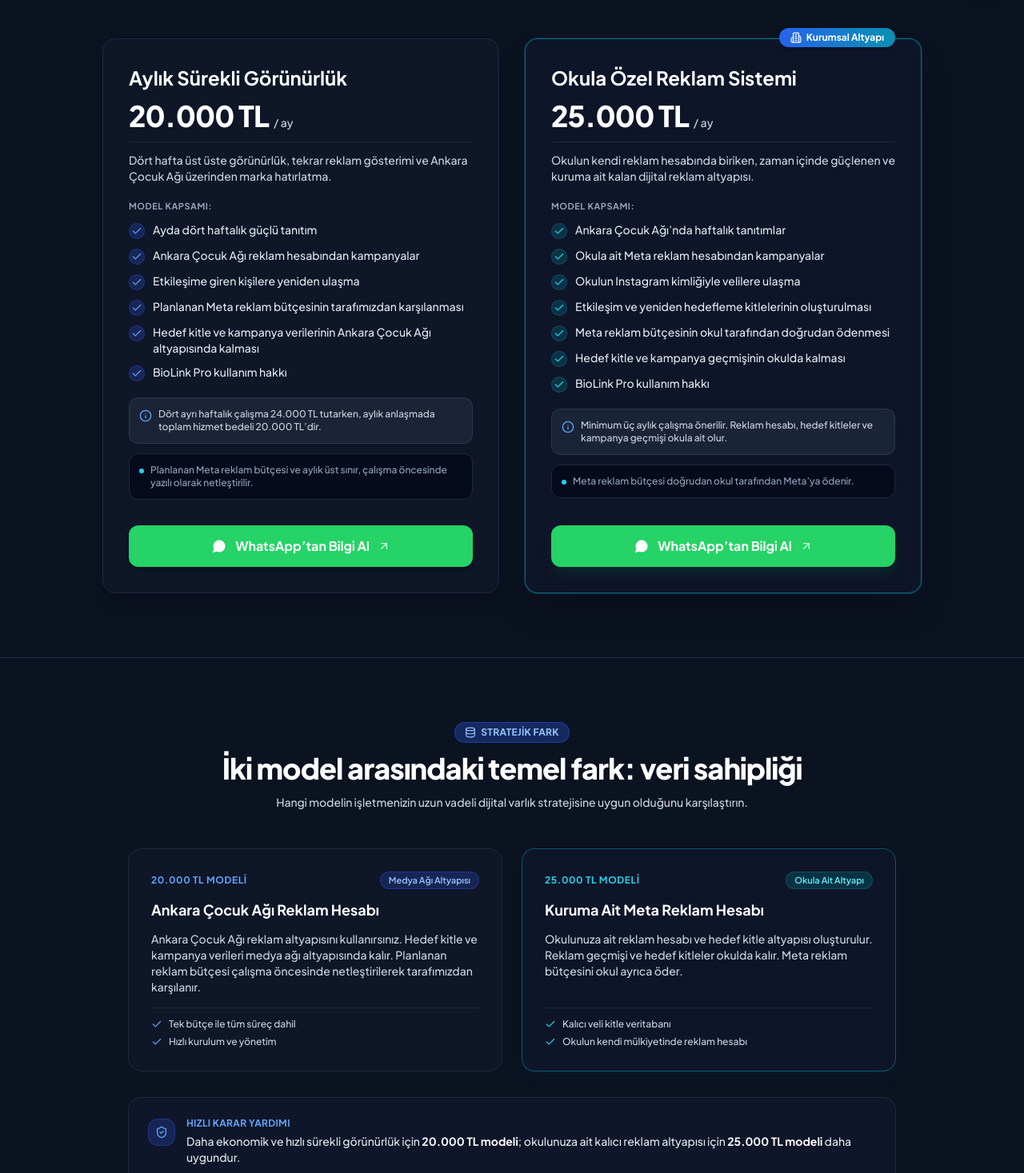
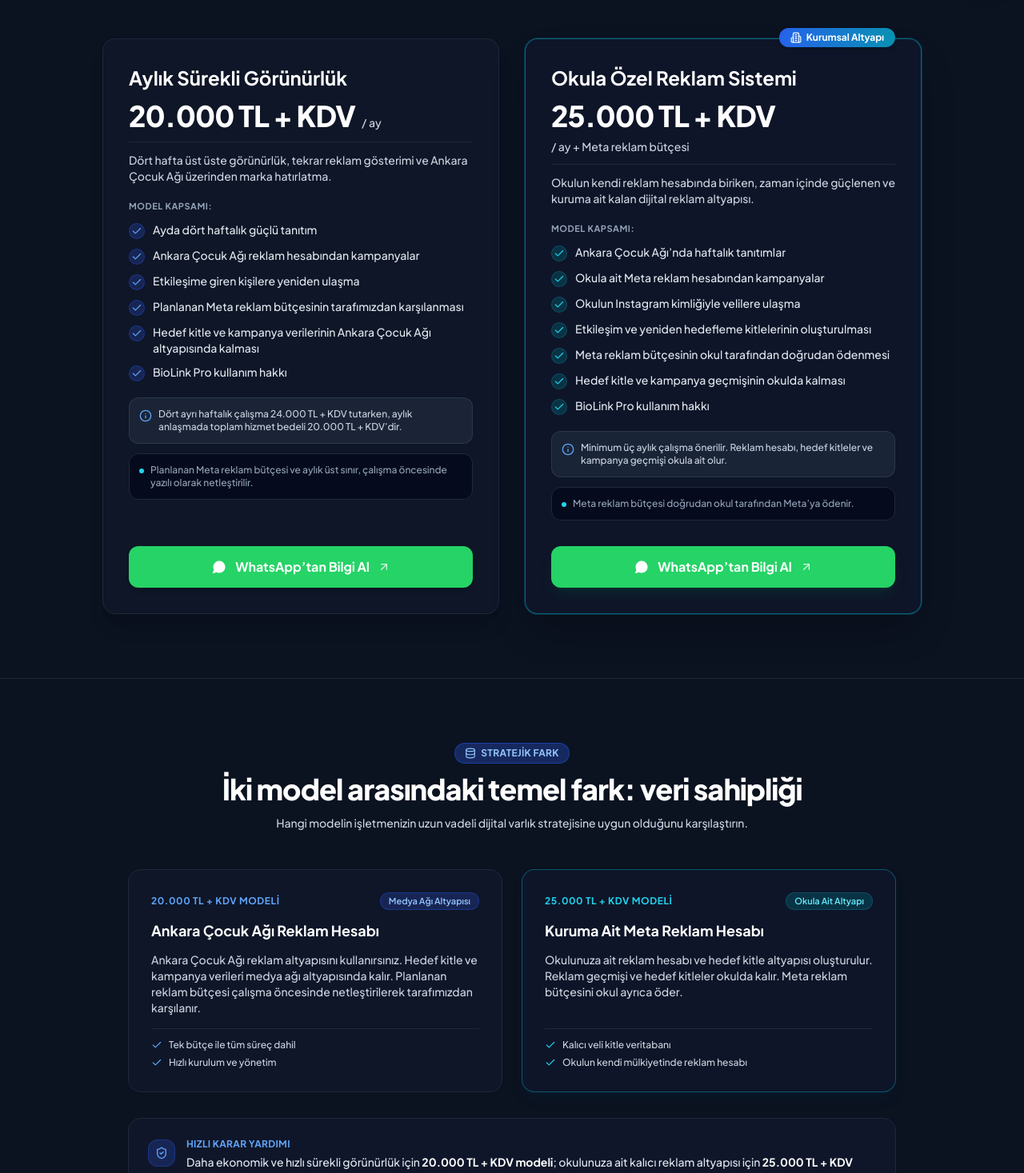
Before and after one commit to ozatabull2-cmd/ankara_cocuk_landingpage_v3, a React (Vite) app: page /aylik-calisma in a window 1280 px wide. Shown: the part 803-2270 px from the top of the page at 80% size. Built offline with nearby package versions, Linux system fonts and the light colour scheme.

Commit message:
feat: tum fiyatlara + KDV ibaresi eklendi

```diff
--- a/src/components/Footer.tsx
+++ b/src/components/Footer.tsx
@@ -38,7 +38,7 @@
             <ul className="space-y-2.5 text-sm sm:text-base font-bold">
               <li>
                 <Link to="/" className="text-slate-200 hover:text-white transition-colors">
-                  Haftalık Tanıtım Paketleri (3.000 TL - 6.000 TL)
+                  Haftalık Tanıtım Paketleri (3.000 TL + KDV - 6.000 TL + KDV)
                 </Link>
               </li>
               <li>
--- a/src/components/home/HomeNeedSplitter.tsx
+++ b/src/components/home/HomeNeedSplitter.tsx
@@ -35,7 +35,7 @@
               </div>
             </div>
             <div className="mt-4 pt-3 border-t border-slate-100 flex items-center justify-between text-xs font-bold text-blue-600">
-              <span>Haftalık Paketleri İnceleyin (3.000 TL - 6.000 TL)</span>
+              <span>Haftalık Paketleri İnceleyin (3.000 TL + KDV - 6.000 TL + KDV)</span>
               <ArrowDown className="w-4 h-4 group-hover:translate-y-0.5 transition-transform" />
             </div>
           </a>
--- a/src/components/home/HomePackageComparison.tsx
+++ b/src/components/home/HomePackageComparison.tsx
@@ -62,8 +62,8 @@
         {/* Desktop Header Bar (Visible on md+ screens) */}
         <div className="hidden md:grid md:grid-cols-12 gap-4 pb-3 border-b-2 border-slate-200 text-sm font-black uppercase tracking-wider text-[#0B2545] px-4">
           <div className="md:col-span-4">Özellik</div>
-          <div className="md:col-span-4 text-center">3.000 TL (Duyur ve Görünür Ol)</div>
-          <div className="md:col-span-4 text-center text-[#D93829]">6.000 TL (Yönlendir, Ölç ve Yeniden Ulaş)</div>
+          <div className="md:col-span-4 text-center">3.000 TL + KDV (Duyur ve Görünür Ol)</div>
+          <div className="md:col-span-4 text-center text-[#D93829]">6.000 TL + KDV (Yönlendir, Ölç ve Yeniden Ulaş)</div>
         </div>
 
         {/* Rows Container */}
@@ -86,7 +86,7 @@
                   {/* 3.000 TL Column */}
                   <div className="p-3 rounded-xl bg-slate-50 border border-slate-200 flex flex-col justify-between">
                     <div className="text-[11px] font-black text-slate-700 uppercase tracking-wide mb-1.5 flex items-center justify-between md:hidden">
-                      <span>3.000 TL</span>
+                      <span>3.000 TL + KDV</span>
                       {row.pkg3000Included ? (
                         <span className="w-2 h-2 rounded-full bg-blue-600" />
                       ) : (
@@ -108,11 +108,11 @@
                   {/* 6.000 TL Column */}
                   <div className={`p-3 rounded-xl border-2 flex flex-col justify-between ${
                     row.highlight6000
-                      ? 'bg-[#FFF4F2] border-[#FDA29B]'
-                      : 'bg-orange-50/50 border-orange-200'
+                    ? 'bg-[#FFF4F2] border-[#FDA29B]'
+                    : 'bg-orange-50/50 border-orange-200'
                   }`}>
                     <div className="text-[11px] font-black text-[#D93829] uppercase tracking-wide mb-1.5 flex items-center justify-between md:hidden">
-                      <span>6.000 TL</span>
+                      <span>6.000 TL + KDV</span>
                       <span className="w-2 h-2 rounded-full bg-[#EE5D50]" />
                     </div>
                     <div className="flex items-start gap-1.5 sm:gap-2 text-xs sm:text-base text-slate-950 leading-relaxed font-bold">
--- a/src/components/home/HomeShowcaseSection.tsx
+++ b/src/components/home/HomeShowcaseSection.tsx
@@ -13,7 +13,7 @@
     {
       icon: MessageCircle,
       title: "WhatsApp Topluluk Yayını",
-      badge: "6.000 TL Paketinde",
+      badge: "6.000 TL + KDV Paketinde",
       desc: "Ankara'daki velilerin doğrudan telefonuna ulaşan WhatsApp topluluk duyurusu ile yüksek dikkat ve doğrudan erişim.",
       details: ["WhatsApp topluluklarında duyuru", "Doğrudan veli erişimi", "Hızlı etkileşim olanağı"],
       highlight: true,
--- a/src/components/monthly/DataOwnershipComparison.tsx
+++ b/src/components/monthly/DataOwnershipComparison.tsx
@@ -28,7 +28,7 @@
             <div className="space-y-3">
               <div className="flex items-center justify-between">
                 <span className="text-xs font-bold uppercase tracking-wider text-blue-400">
-                  20.000 TL Modeli
+                  20.000 TL + KDV Modeli
                 </span>
                 <span className="text-[11px] bg-blue-950 text-blue-300 px-2.5 py-0.5 rounded-full border border-blue-800/60 font-semibold">
                   Medya Ağı Altyapısı
@@ -59,7 +59,7 @@
             <div className="space-y-3">
               <div className="flex items-center justify-between">
                 <span className="text-xs font-bold uppercase tracking-wider text-cyan-400">
-                  25.000 TL Modeli
+                  25.000 TL + KDV Modeli
                 </span>
                 <span className="text-[11px] bg-cyan-950 text-cyan-300 px-2.5 py-0.5 rounded-full border border-cyan-800/60 font-semibold">
                   Okula Ait Altyapı
@@ -97,7 +97,7 @@
               Hızlı Karar Yardımı
             </div>
             <p className="text-xs sm:text-sm text-slate-200 leading-relaxed">
-              Daha ekonomik ve hızlı sürekli görünürlük için <strong className="text-white">20.000 TL modeli</strong>; okulunuza ait kalıcı reklam altyapısı için <strong className="text-white">25.000 TL modeli</strong> daha uygundur.
+              Daha ekonomik ve hızlı sürekli görünürlük için <strong className="text-white">20.000 TL + KDV modeli</strong>; okulunuza ait kalıcı reklam altyapısı için <strong className="text-white">25.000 TL + KDV modeli</strong> daha uygundur.
             </p>
           </div>
         </div>
--- a/src/components/monthly/MonthlyBioLink.tsx
+++ b/src/components/monthly/MonthlyBioLink.tsx
@@ -52,7 +52,7 @@
                   <Sparkles className="w-3.5 h-3.5 text-cyan-600" />
                 </div>
                 <div className="text-xs sm:text-sm text-slate-600">
-                  BioLink, aylık <span className="font-bold text-slate-900">750 TL’den</span> başlayan seçeneklerle bağımsız olarak da kullanılabilir.
+                  BioLink, aylık <span className="font-bold text-slate-900">750 TL + KDV’den</span> başlayan seçeneklerle bağımsız olarak da kullanılabilir.
                 </div>
               </div>
 
--- a/src/components/monthly/MonthlyModelsSection.tsx
+++ b/src/components/monthly/MonthlyModelsSection.tsx
@@ -53,14 +53,12 @@
                   </h3>
 
                   {/* Price */}
-                  <div className="flex flex-wrap items-baseline gap-1.5 my-3 pb-3 border-b border-slate-800">
+                  <div className="flex flex-wrap items-baseline gap-2 my-3 pb-3 border-b border-slate-800">
                     <span className="text-3xl sm:text-4xl font-extrabold text-white tracking-tight">
-                      {model.price.split(' / ')[0]}
+                      {model.price}
                     </span>
                     <span className="text-slate-300 font-medium text-xs sm:text-sm">
-                      {model.price.includes('+')
-                        ? '/ ay + Meta reklam bütçesi'
-                        : '/ ay'}
+                      {model.period}
                     </span>
                   </div>
 
--- a/src/data/config.ts
+++ b/src/data/config.ts
@@ -14,7 +14,7 @@
   leadApiEndpoint: null as string | null,
 
   // Ad budget note configurable
-  adBudgetMaxLimit: null as string | null, // e.g. "5.000 TL" or null for default text
+  adBudgetMaxLimit: null as string | null, // e.g. "5.000 TL + KDV" or null for default text
   adBudgetNoticeWeekly: "Meta reklam bütçesi ve kampanya dağılımı, yayın öncesinde yazılı olarak netleştirilir.",
   adBudgetNoticeMonthly20k: "Planlanan Meta reklam bütçesi ve aylık üst sınır, çalışma öncesinde yazılı olarak netleştirilir.",
 
@@ -104,7 +104,7 @@
     id: "haftalik-3000",
     tag: "TEMEL GÖRÜNÜRLÜK",
     name: "Duyur ve Görünür Ol",
-    price: "3.000 TL",
+    price: "3.000 TL + KDV",
     period: "/ 7 günlük yayın",
     shortDesc: "İşletmenizi ve duyurunuzu ailelere tanıtın.",
     targetAudience: "Atölye, tiyatro, oyun alanı, etkinlik ve çocuk odaklı işletmeler.",
@@ -116,7 +116,7 @@
     ],
     ctaText: "Bu paketi görüşelim",
     event: "click_package_3000",
-    whatsappMessage: "Merhaba, Ankara Çocuk Ağı 3.000 TL'lik 'Duyur ve Görünür Ol' haftalık tanıtım paketi hakkında görüşmek istiyorum.",
+    whatsappMessage: "Merhaba, Ankara Çocuk Ağı 3.000 TL + KDV'lik 'Duyur ve Görünür Ol' haftalık tanıtım paketi hakkında görüşmek istiyorum.",
     isPopular: false,
     notice: "7 günlük tek seferlik kampanya yayınıdır. Meta reklam desteği paket dahilindedir.",
   },
@@ -124,7 +124,7 @@
     id: "haftalik-6000",
     tag: "ÇOK KANALLI DAĞITIM & YENİDEN ULAŞMA",
     name: "Yönlendir, Ölç ve Yeniden Ulaş",
-    price: "6.000 TL",
+    price: "6.000 TL + KDV",
     period: "/ 7 günlük yayın",
     shortDesc: "Ek yayın kanalları ve en az 2 katı erişimle tanıtımınızı genişletin, ilgi gösterenlere sonraki kampanyalarda yeniden ulaşabilin.",
     targetAudience: "Etkinlik, atölye, tiyatro, oyun alanı, anaokulu ve daha geniş kitleye ulaşmak isteyen işletmeler.",
@@ -144,7 +144,7 @@
     ],
     ctaText: "İşletmeme özel tanıtımı görüşelim",
     event: "click_package_6000",
-    whatsappMessage: "Merhaba, Ankara Çocuk Ağı 6.000 TL'lik 'Yönlendir, Ölç ve Yeniden Ulaş' işletmeme özel tanıtım paketi hakkında görüşmek istiyorum.",
+    whatsappMessage: "Merhaba, Ankara Çocuk Ağı 6.000 TL + KDV'lik 'Yönlendir, Ölç ve Yeniden Ulaş' işletmeme özel tanıtım paketi hakkında görüşmek istiyorum.",
     isPopular: true,
     notice: "7 günlük tek seferlik kampanya yayınıdır. En az 2 katı erişim sağlayan Meta reklam desteği paket dahilindedir.",
   },
@@ -155,7 +155,7 @@
   {
     id: "w-faq-1",
     question: "Hangi paket benim için uygun?",
-    answer: "Tek bir atölye veya etkinlik duyurusunu Instagram ve web üzerinden ailelere iletmek istiyorsanız 3.000 TL paketi uygundur. Instagram ve web'in yanı sıra WhatsApp topluluğundan da faydalanmak, en az 2 katı erişim elde etmek ve ilgi gösteren velilere sonraki duyurularda yeniden reklam gösterebilmek istiyorsanız 6.000 TL paketi uygundur.",
+    answer: "Tek bir atölye veya etkinlik duyurusunu Instagram ve web üzerinden ailelere iletmek istiyorsanız 3.000 TL + KDV paketi uygundur. Instagram ve web'in yanı sıra WhatsApp topluluğundan da faydalanmak, en az 2 katı erişim elde etmek ve ilgi gösteren velilere sonraki duyurularda yeniden reklam gösterebilmek istiyorsanız 6.000 TL + KDV paketi uygundur.",
   },
   {
     id: "w-faq-2",
@@ -165,7 +165,7 @@
   {
     id: "w-faq-3",
     question: "Yeniden ulaşma (retargeting) altyapısı nasıl çalışır?",
-    answer: "6.000 TL'lik pakette tanıtımınızla etkileşime geçen kişilerden Ankara Çocuk Ağı reklam altyapısında işletmenize özel bir hedef kitle oluşturulur. Hedef kitle sürekli güncellenir ve birikir. Sonraki tanıtımlarınızda bu kitleye yeniden reklam gösterilebilir.",
+    answer: "6.000 TL + KDV'lik pakette tanıtımınızla etkileşime geçen kişilerden Ankara Çocuk Ağı reklam altyapısında işletmenize özel bir hedef kitle oluşturulur. Hedef kitle sürekli güncellenir ve birikir. Sonraki tanıtımlarınızda bu kitleye yeniden reklam gösterilebilir.",
   },
   {
     id: "w-faq-4",
@@ -194,7 +194,7 @@
   {
     id: "aylik-20000",
     name: "Aylık Sürekli Görünürlük",
-    price: "20.000 TL",
+    price: "20.000 TL + KDV",
     period: "/ ay",
     shortDesc: "Dört hafta üst üste görünürlük, tekrar reklam gösterimi ve Ankara Çocuk Ağı üzerinden marka hatırlatma.",
     features: [
@@ -205,16 +205,16 @@
       "Hedef kitle ve kampanya verilerinin Ankara Çocuk Ağı altyapısında kalması",
       "BioLink Pro kullanım hakkı",
     ],
-    priceNote: "Dört ayrı haftalık çalışma 24.000 TL tutarken, aylık anlaşmada toplam hizmet bedeli 20.000 TL’dir.",
+    priceNote: "Dört ayrı haftalık çalışma 24.000 TL + KDV tutarken, aylık anlaşmada toplam hizmet bedeli 20.000 TL + KDV’dir.",
     budgetNotice: "Planlanan Meta reklam bütçesi ve aylık üst sınır, çalışma öncesinde yazılı olarak netleştirilir.",
-    ctaText: "20.000 TL Modelini Sor",
+    ctaText: "20.000 TL + KDV Modelini Sor",
     event: "click_package_20000",
-    whatsappMessage: "Merhaba, Ankara Çocuk Ağı 20.000 TL'lik 'Aylık Sürekli Görünürlük' modeli hakkında bilgi almak istiyorum.",
+    whatsappMessage: "Merhaba, Ankara Çocuk Ağı 20.000 TL + KDV'lik 'Aylık Sürekli Görünürlük' modeli hakkında bilgi almak istiyorum.",
   },
   {
     id: "aylik-25000",
     name: "Okula Özel Reklam Sistemi",
-    price: "25.000 TL",
+    price: "25.000 TL + KDV",
     period: "/ ay + Meta reklam bütçesi",
     shortDesc: "Okulun kendi reklam hesabında biriken, zaman içinde güçlenen ve kuruma ait kalan dijital reklam altyapısı.",
     features: [
@@ -228,9 +228,9 @@
     ],
     priceNote: "Minimum üç aylık çalışma önerilir. Reklam hesabı, hedef kitleler ve kampanya geçmişi okula ait olur.",
     budgetNotice: "Meta reklam bütçesi doğrudan okul tarafından Meta’ya ödenir.",
-    ctaText: "25.000 TL Modelini Sor",
+    ctaText: "25.000 TL + KDV Modelini Sor",
     event: "click_package_25000",
-    whatsappMessage: "Merhaba, okulumuz için 25.000 TL'lik 'Okula Özel Reklam Sistemi' hakkında görüşme başlatmak istiyorum.",
+    whatsappMessage: "Merhaba, okulumuz için 25.000 TL + KDV'lik 'Okula Özel Reklam Sistemi' hakkında görüşme başlatmak istiyorum.",
     highlightBadge: "Kurumsal Altyapı",
   },
 ];
@@ -283,13 +283,13 @@
 export const MONTHLY_FAQS = [
   {
     id: "m-faq-2",
-    question: "20.000 TL ve 25.000 TL modellerinin temel farkı nedir?",
-    answer: "20.000 TL modelinde reklamlar Ankara Çocuk Ağı reklam hesabından yönetilir, kitleler medya ağında kalır ve planlanan reklam bütçesi paket dahilindedir. 25.000 TL modelinde ise reklamlar okulun kendi Meta hesabından yönetilir, tüm kitle ve kampanya verileri okula ait olur ve reklam bütçesini okul doğrudan Meta'ya öder.",
+    question: "20.000 TL + KDV ve 25.000 TL + KDV modellerinin temel farkı nedir?",
+    answer: "20.000 TL + KDV modelinde reklamlar Ankara Çocuk Ağı reklam hesabından yönetilir, kitleler medya ağında kalır ve planlanan reklam bütçesi paket dahilindedir. 25.000 TL + KDV modelinde ise reklamlar okulun kendi Meta hesabından yönetilir, tüm kitle ve kampanya verileri okula ait olur ve reklam bütçesini okul doğrudan Meta'ya öder.",
   },
   {
     id: "m-faq-3",
     question: "Reklam bütçesi hizmet ücretine dahil mi?",
-    answer: "20.000 TL modelinde planlanan reklam bütçesi hizmet bedeline dahildir ve tarafımızdan karşılanır. 25.000 TL modelinde reklam bütçesi okul tarafından doğrudan Meta reklam hesabına yatırılır.",
+    answer: "20.000 TL + KDV modelinde planlanan reklam bütçesi hizmet bedeline dahildir ve tarafımızdan karşılanır. 25.000 TL + KDV modelinde reklam bütçesi okul tarafından doğrudan Meta reklam hesabına yatırılır.",
   },
   {
     id: "m-faq-4",
@@ -304,7 +304,7 @@
   {
     id: "m-faq-6",
     question: "Reklam hesabı ve hedef kitleler kime ait oluyor?",
-    answer: "25.000 TL'lik 'Okula Özel Reklam Sistemi'nde oluşturulan Meta Business Manager, reklam hesabı, Pixel/CAPI verileri ve özel hedef kitleler tamamen okulun mülkiyetinde kalır.",
+    answer: "25.000 TL + KDV'lik 'Okula Özel Reklam Sistemi'nde oluşturulan Meta Business Manager, reklam hesabı, Pixel/CAPI verileri ve özel hedef kitleler tamamen okulun mülkiyetinde kalır.",
   },
 ];
 
```
